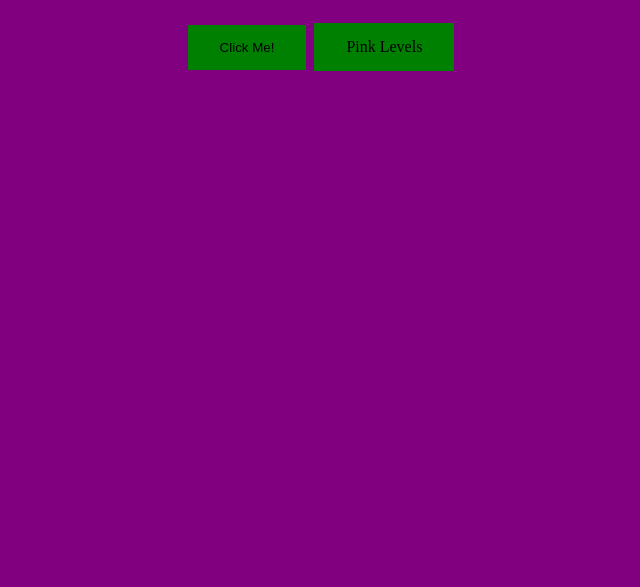
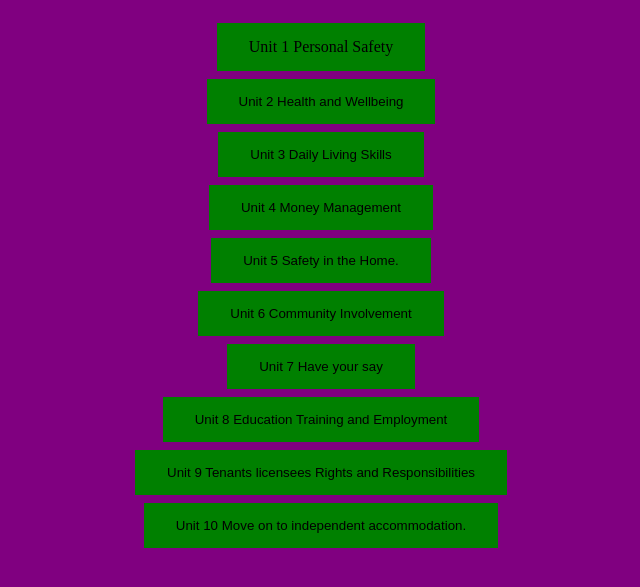
Before and after one commit to gronollie/YMCA, a plain HTML site: page index.html in a window 1280 px wide. Shown: the part 61-648 px from the top of the page, without its empty margins (319-959 px from the left). Drawn offline with Linux system fonts and the light colour scheme.

Commit message:
Update index.html

```diff
--- a/index.html
+++ b/index.html
@@ -1,46 +1,105 @@
 
 <!DOCTYPE html>
 
+
+
 	<head>
+
 	<title> YMCA DOWNLINK </title>
+
 	<style>
+
 .button {
+
   background-color: green;
+
   border: none;
+
   color: black;
+
   padding: 15px 32px;
+
   text-align: center;
+
   text-decoration: none;
+
   display: inline-block;
+
   font-size: 24pxpx;
+
   margin: 4px 2px;
+
   cursor: pointer;
+
 }
+
+
 
 body{
 
+
+
 left:0;
+
+
 
 right:0;
 
+
+
 align:centre;
+
 height: 200px;
+
 background: purple;
+
+
 
 text-align: center
 
+
+
 }
+
+
 
 h1{
 
+
+
 color:white;
 
+
+
 }
+
 	</style>
+
 	</head>
+
 	<body>
+
 	<h1> YMCA Passport to Independence  </h1>
-	<button type="button" onclick="alert('Hello there')" font-size: 32px; class ="button">Click Me!</button>
-	<a href="https://mcboggy.github.io/" class="button">Pink Levels</a>
+
+	<a href="file:///D:/Notepad++/unit1.html" class="button">Unit 1 Personal Safety<a/>
+	<br>
+	<button type="button" onclick="alert('Hello there')" font-size: 32px; class ="button">Unit 2 Health and Wellbeing </button>
+	<br>
+	<button type="button" onclick="alert('Hello there')" font-size: 32px; class ="button">Unit 3 Daily Living Skills </button>
+	<br>
+	<button type="button" onclick="alert('Hello there')" font-size: 32px; class ="button">Unit 4 Money Management </button>
+	<br>
+	<button type="button" onclick="alert('Hello there')" font-size: 32px; class ="button">Unit 5 Safety in the Home.</button>
+	<br>
+	<button type="button" onclick="alert('Hello there')" font-size: 32px; class ="button">Unit 6 Community Involvement </button>
+	<br>
+	<button type="button" onclick="alert('Hello there')" font-size: 32px; class ="button">Unit 7 Have your say  </button>
+	<br>
+	<button type="button" onclick="alert('Hello there')" font-size: 32px; class ="button">Unit 8 Education Training and Employment </button>
+	<br>
+	<button type="button" onclick="alert('Hello there')" font-size: 32px; class ="button">Unit 9 Tenants licensees Rights and Responsibilities </button>
+	<br>
+	<button type="button" onclick="alert('Hello there')" font-size: 32px; class ="button">Unit 10 Move on to independent accommodation.  </button>
 	</body>
+
 </html>
```
